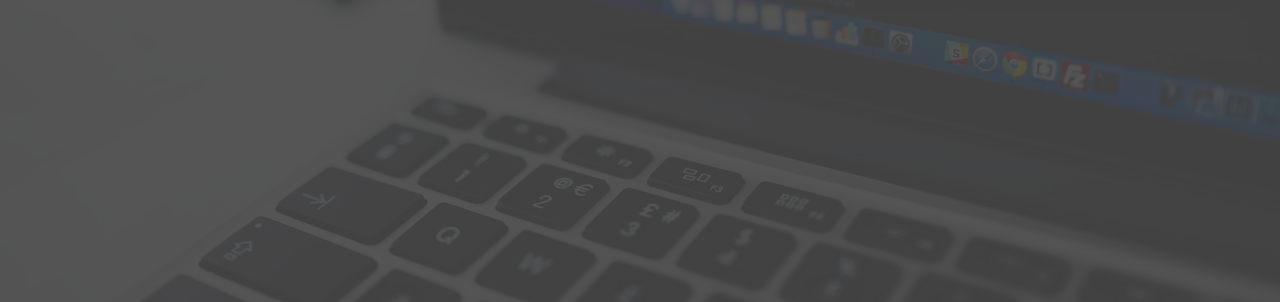
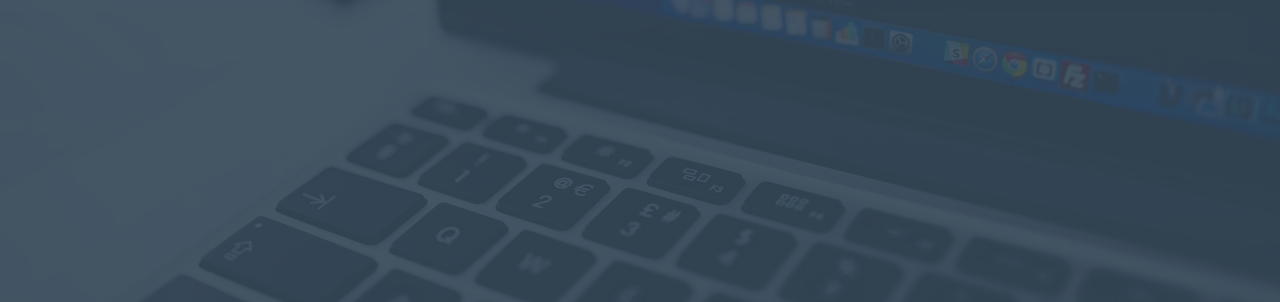
Before and after one commit to jeffreymahmoudi/thinkful-portfolio, a website: page dist/index.html in a window 1280 px wide. Shown: the part 498-800 px from the top of the page. Drawn offline with Linux system fonts and the light colour scheme.

Commit message:
Color scheme

```diff
--- a/scss/_config.scss
+++ b/scss/_config.scss
@@ -1,5 +1,5 @@
-$primary-color: #444;
-$secondary-color: #eece1a;
+$primary-color: #314455;
+$secondary-color: #ff652f;
 $show-home-image: true;
 $home-image: url(../img/background.jpg);
 $background-opacity: 0.9;
```
Also changed, not shown: dist/css/main.css.
